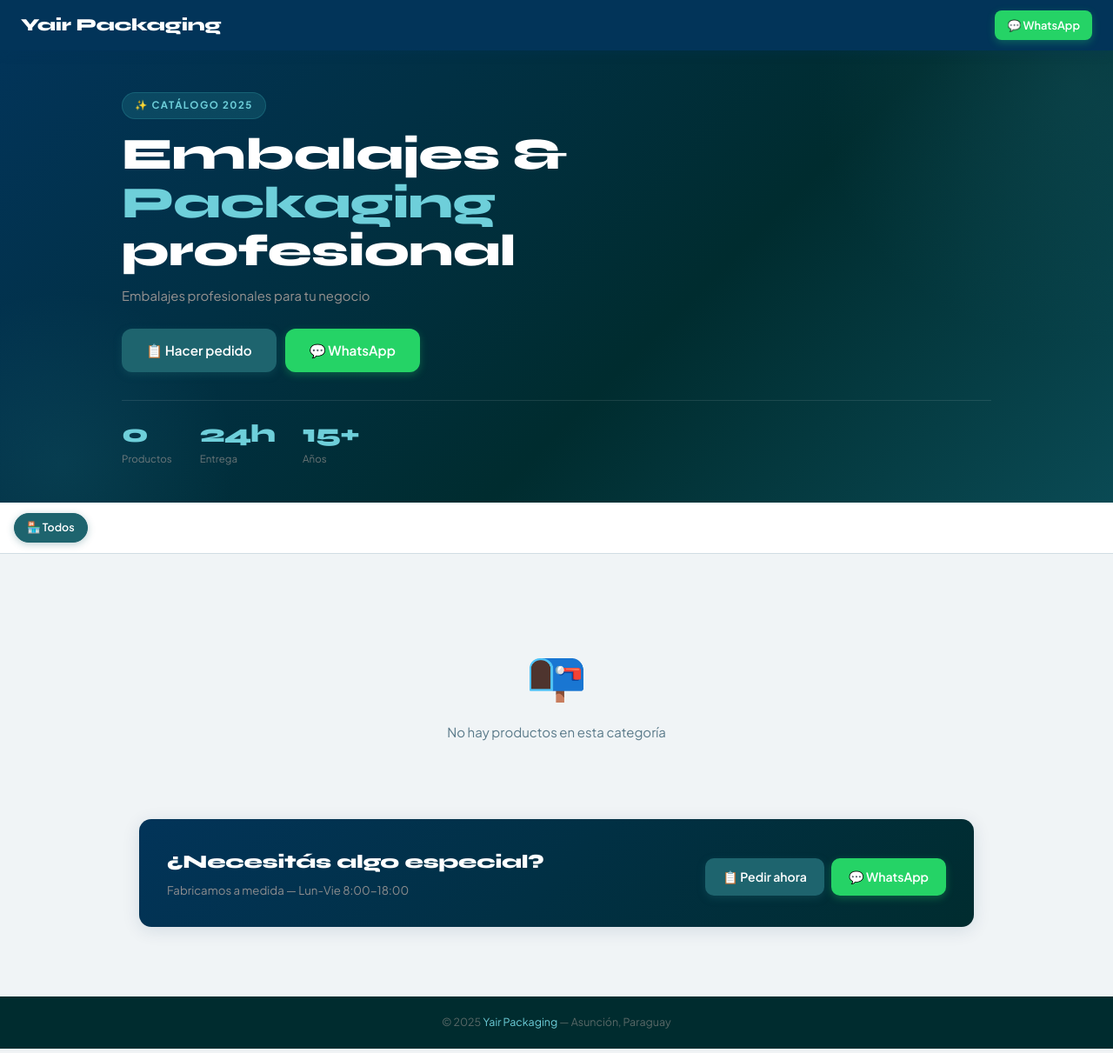
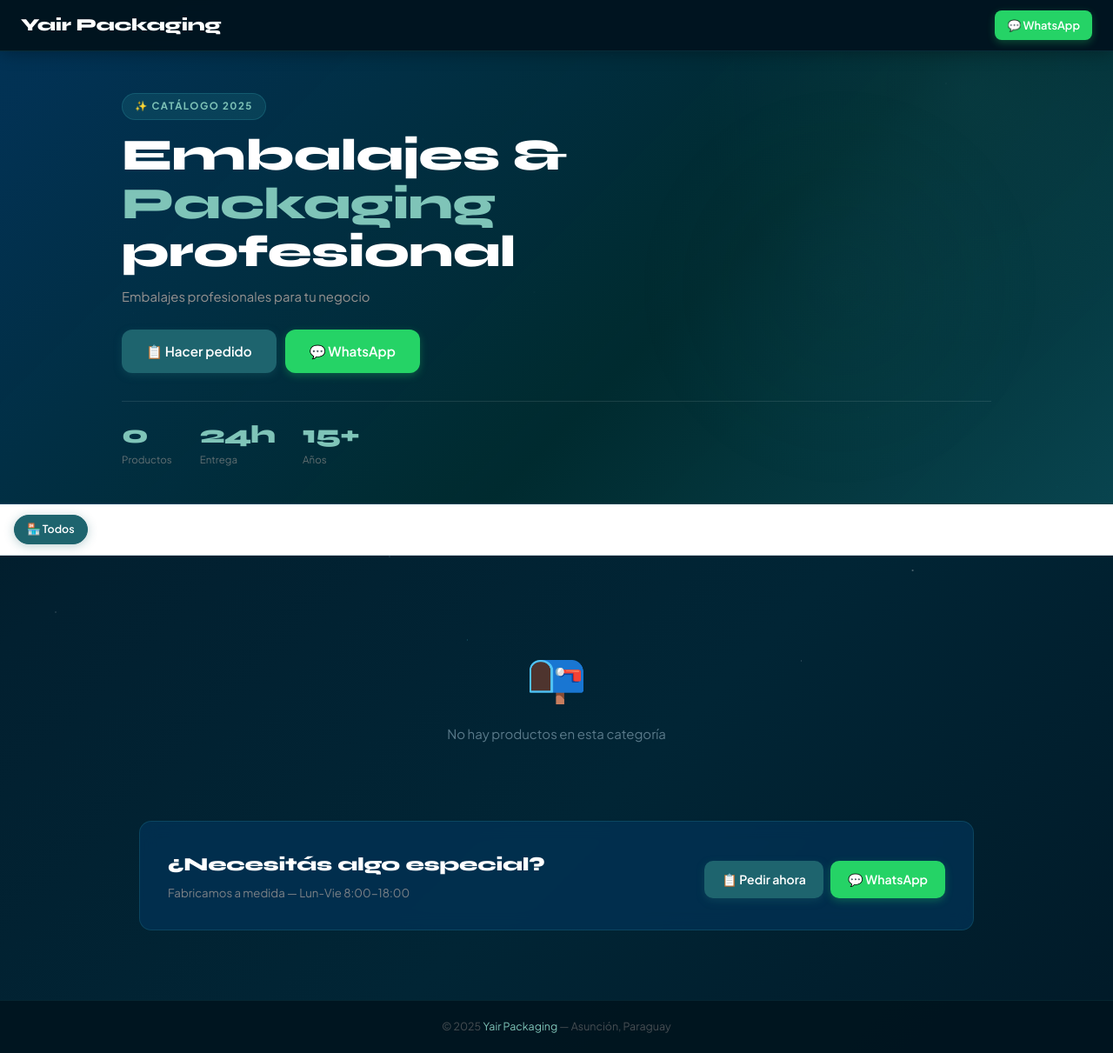
Before and after one commit to Tativall/yair-packaging, a PHP site: page / in a window 1280 px wide. Shown: the whole page at 87% size. Run offline with PHP 8.4, Linux system fonts and the light colour scheme; data that the repository does not hold is empty.

Commit message:
Add files via upload

```diff
--- a/assets/css/style.css
+++ b/assets/css/style.css
@@ -1,6 +1,6 @@
 /* =====================================================
-   YAIR PACKAGING — Verde Celestial Theme
-   Responsive: Mobile + Desktop
+   YAIR PACKAGING — Verde Celestial + Fondo Galaxia
+   Tarjetas blancas flotando sobre fondo oscuro
    ===================================================== */
 @import url('https://fonts.googleapis.com/css2?family=Plus+Jakarta+Sans:wght@400;500;600;700;800&family=Syne:wght@700;800&display=swap');
 
@@ -12,8 +12,9 @@
   --accent2:   #2a8a97;
   --accent3:   #002C2F;
   --taupe:     #B2A59F;
+  --bg-dark:   #011520;
+  --bg-dark2:  #022030;
   --bg:        #f0f4f6;
-  --bg2:       #e6ecef;
   --card:      #ffffff;
   --text:      #021f38;
   --muted:     #5a7a8a;
@@ -23,14 +24,15 @@
   --font:      'Plus Jakarta Sans', sans-serif;
   --font-head: 'Syne', sans-serif;
   --radius:    14px;
-  --radius-sm: 8px;
   --shadow:    0 1px 4px rgba(2,52,89,.08);
   --shadow-md: 0 4px 20px rgba(2,52,89,.12);
   --shadow-lg: 0 12px 40px rgba(2,52,89,.18);
+  --shadow-float: 0 8px 30px rgba(0,0,0,.35), 0 2px 8px rgba(0,0,0,.2);
+  --shadow-float-hover: 0 20px 50px rgba(0,0,0,.45), 0 0 25px rgba(30,100,110,.25);
 }
 
 html{scroll-behavior:smooth}
-body{font-family:var(--font);background:var(--bg);color:var(--text);min-height:100vh;line-height:1.6;font-size:15px}
+body{font-family:var(--font);background:var(--bg-dark);color:var(--text);min-height:100vh;line-height:1.6;font-size:15px}
 
 /* ===== BUTTONS ===== */
 .btn{display:inline-flex;align-items:center;justify-content:center;gap:7px;padding:10px 20px;border:none;border-radius:10px;font-family:var(--font);font-weight:600;font-size:.88rem;cursor:pointer;transition:all .2s;text-decoration:none;white-space:nowrap;user-select:none}
@@ -40,7 +42,7 @@ body{font-family:var(--font);background:var(--bg);color:var(--text);min-height:1
 .btn-block{width:100%}
 .btn-accent{background:var(--accent);color:#fff;box-shadow:0 3px 10px rgba(30,100,110,.35)}
 .btn-accent:hover{background:#185a63}
-.btn-primary{background:var(--primary);color:#fff;box-shadow:0 3px 10px rgba(2,52,89,.3)}
+.btn-primary{background:var(--primary);color:#fff}
 .btn-primary:hover{background:var(--primary2)}
 .btn-green{background:var(--green);color:#fff}
 .btn-red{background:var(--red);color:#fff}
@@ -76,7 +78,7 @@ body{font-family:var(--font);background:var(--bg);color:var(--text);min-height:1
 .badge-cancelado{background:#fef2f2;color:#dc2626}
 
 /* ===== TOPBAR ===== */
-.topbar{background:var(--primary);padding:.75rem 1.5rem;display:flex;align-items:center;justify-content:space-between;position:sticky;top:0;z-index:200;box-shadow:0 2px 12px rgba(2,52,89,.3)}
+.topbar{background:rgba(1,21,32,.95);backdrop-filter:blur(10px);padding:.75rem 1.5rem;display:flex;align-items:center;justify-content:space-between;position:sticky;top:0;z-index:200;border-bottom:1px solid rgba(42,138,151,.2);box-shadow:0 2px 20px rgba(0,0,0,.3)}
 .topbar-logo{font-family:var(--font-head);font-size:1.25rem;font-weight:800;color:#fff;text-decoration:none;letter-spacing:-.3px}
 .topbar-logo span{color:#2a8a97}
 .topbar-actions{display:flex;gap:8px;align-items:center}
@@ -94,14 +96,13 @@ body{font-family:var(--font);background:var(--bg);color:var(--text);min-height:1
 @keyframes slideIn{from{transform:translateX(120%);opacity:0}to{transform:translateX(0);opacity:1}}
 
 /* ===== MODAL ===== */
-.overlay{display:none;position:fixed;inset:0;background:rgba(0,20,30,.65);z-index:500;align-items:flex-end;justify-content:center;padding:0;backdrop-filter:blur(6px)}
+.overlay{display:none;position:fixed;inset:0;background:rgba(0,10,20,.75);z-index:500;align-items:flex-end;justify-content:center;padding:0;backdrop-filter:blur(8px)}
 .overlay.open{display:flex}
 .modal{background:#fff;border-radius:22px 22px 0 0;width:100%;max-width:560px;max-height:93vh;overflow-y:auto;padding:1.5rem 1.25rem 2rem;position:relative;animation:slideUp .3s cubic-bezier(.32,1,.23,1)}
 @keyframes slideUp{from{transform:translateY(100%)}to{transform:translateY(0)}}
 .modal-handle{width:40px;height:4px;background:var(--border);border-radius:2px;margin:0 auto 1.25rem}
-.modal-close{position:absolute;top:.85rem;right:1rem;background:var(--bg);border:none;width:34px;height:34px;border-radius:50%;font-size:1.1rem;cursor:pointer;color:var(--muted);display:flex;align-items:center;justify-content:center;transition:background .2s}
-.modal-close:hover{background:var(--border)}
-.modal h3{font-family:var(--font-head);font-size:1.35rem;font-weight:800;margin-bottom:.25rem;letter-spacing:-.3px}
+.modal-close{position:absolute;top:.85rem;right:1rem;background:var(--bg);border:none;width:34px;height:34px;border-radius:50%;font-size:1.1rem;cursor:pointer;color:var(--muted);display:flex;align-items:center;justify-content:center}
+.modal h3{font-family:var(--font-head);font-size:1.35rem;font-weight:800;margin-bottom:.25rem;letter-spacing:-.3px;color:var(--text)}
 .modal .modal-sub{font-size:.85rem;color:var(--muted);margin-bottom:1.25rem}
 .modal-footer{display:flex;gap:10px;margin-top:1.5rem;padding-top:1rem;border-top:1px solid var(--border)}
 
@@ -114,9 +115,9 @@ body{font-family:var(--font);background:var(--bg);color:var(--text);min-height:1
 /* ===== ADMIN LAYOUT ===== */
 .admin-layout{display:grid;grid-template-columns:250px 1fr;min-height:calc(100vh - 50px)}
 .sidebar{background:linear-gradient(180deg,var(--primary) 0%,var(--accent3) 100%);padding:1.5rem 0;min-height:100%}
-.sidebar-section{padding:.4rem 1.25rem;font-size:.65rem;font-weight:700;letter-spacing:2px;color:rgba(178,165,159,0.6);text-transform:uppercase;margin-top:1.25rem}
-.sidebar-item{display:flex;align-items:center;gap:10px;padding:.8rem 1.25rem;color:rgba(255,255,255,0.6);font-size:.88rem;font-weight:500;text-decoration:none;border-left:3px solid transparent;transition:all .2s}
-.sidebar-item:hover{background:rgba(255,255,255,0.08);color:#fff}
+.sidebar-section{padding:.4rem 1.25rem;font-size:.65rem;font-weight:700;letter-spacing:2px;color:rgba(178,165,159,.6);text-transform:uppercase;margin-top:1.25rem}
+.sidebar-item{display:flex;align-items:center;gap:10px;padding:.8rem 1.25rem;color:rgba(255,255,255,.6);font-size:.88rem;font-weight:500;text-decoration:none;border-left:3px solid transparent;transition:all .2s}
+.sidebar-item:hover{background:rgba(255,255,255,.08);color:#fff}
 .sidebar-item.active{background:rgba(30,100,110,.3);color:#2a8a97;border-left-color:var(--accent2)}
 .sidebar-item .icon{font-size:1rem;width:22px;text-align:center}
 .sidebar-badge{margin-left:auto;background:var(--accent);color:#fff;font-size:.65rem;font-weight:700;padding:2px 7px;border-radius:10px}
@@ -149,7 +150,7 @@ body{font-family:var(--font);background:var(--bg);color:var(--text);min-height:1
 
 /* ===== CAT CARDS ===== */
 .cat-grid{display:grid;grid-template-columns:repeat(auto-fill,minmax(200px,1fr));gap:1rem;margin-bottom:1.5rem}
-.cat-card{background:#fff;border:1.5px solid var(--border);border-radius:var(--radius);padding:1.25rem;display:flex;align-items:center;gap:12px;transition:all .2s;position:relative;box-shadow:var(--shadow)}
+.cat-card{background:#fff;border:1.5px solid var(--border);border-radius:var(--radius);padding:1.25rem;display:flex;align-items:center;gap:12px;transition:all .2s;box-shadow:var(--shadow)}
 .cat-card:hover{border-color:var(--accent);box-shadow:var(--shadow-md)}
 .cat-icon{width:52px;height:52px;border-radius:12px;display:flex;align-items:center;justify-content:center;font-size:1.6rem;flex-shrink:0}
 .cat-name{font-weight:700;font-size:1rem;margin-bottom:2px;color:var(--primary)}
@@ -170,40 +171,81 @@ tr:hover td{background:#f8fbfc}
 .td-img img{width:100%;height:100%;object-fit:cover}
 .td-actions{display:flex;gap:6px}
 
-/* ===== CATALOG PUBLIC ===== */
-.hero{background:linear-gradient(135deg,var(--primary) 0%,var(--accent3) 60%,#0a4a54 100%);padding:3rem 1.5rem 2.5rem;position:relative;overflow:hidden}
-.hero::before{content:'';position:absolute;top:-50%;right:-20%;width:600px;height:600px;background:radial-gradient(circle,rgba(30,100,110,.25) 0%,transparent 70%);pointer-events:none}
-.hero::after{content:'';position:absolute;bottom:-30%;left:-10%;width:400px;height:400px;background:radial-gradient(circle,rgba(42,138,151,.15) 0%,transparent 70%);pointer-events:none}
+/* ===== CATALOG PUBLIC — FONDO GALAXIA ===== */
+.catalog-bg{
+  min-height:100vh;
+  background:linear-gradient(135deg,#011520 0%,#022030 30%,#012535 65%,#011a28 100%);
+  position:relative;
+}
+.catalog-bg::before{
+  content:'';
+  position:fixed;
+  inset:0;
+  background-image:
+    radial-gradient(1px 1px at 8% 15%,  rgba(42,138,151,.9) 0%,transparent 100%),
+    radial-gradient(1px 1px at 22% 5%,  rgba(255,255,255,.5) 0%,transparent 100%),
+    radial-gradient(1.5px 1.5px at 38% 20%,rgba(42,138,151,.7) 0%,transparent 100%),
+    radial-gradient(1px 1px at 55% 8%,  rgba(255,255,255,.4) 0%,transparent 100%),
+    radial-gradient(1px 1px at 70% 18%, rgba(42,138,151,.8) 0%,transparent 100%),
+    radial-gradient(1.5px 1.5px at 85% 12%,rgba(255,255,255,.5) 0%,transparent 100%),
+    radial-gradient(1px 1px at 92% 35%, rgba(42,138,151,.6) 0%,transparent 100%),
+    radial-gradient(1px 1px at 12% 45%, rgba(255,255,255,.35) 0%,transparent 100%),
+    radial-gradient(1px 1px at 30% 55%, rgba(42,138,151,.5) 0%,transparent 100%),
+    radial-gradient(1.5px 1.5px at 48% 42%,rgba(255,255,255,.3) 0%,transparent 100%),
+    radial-gradient(1px 1px at 65% 50%, rgba(42,138,151,.6) 0%,transparent 100%),
+    radial-gradient(1px 1px at 78% 60%, rgba(255,255,255,.4) 0%,transparent 100%),
+    radial-gradient(2px 2px at 15% 72%,  rgba(30,100,110,.5) 0%,transparent 100%),
+    radial-gradient(1px 1px at 35% 80%, rgba(255,255,255,.3) 0%,transparent 100%),
+    radial-gradient(1px 1px at 58% 75%, rgba(42,138,151,.7) 0%,transparent 100%),
+    radial-gradient(1.5px 1.5px at 82% 82%,rgba(255,255,255,.4) 0%,transparent 100%),
+    radial-gradient(1px 1px at 95% 70%, rgba(42,138,151,.5) 0%,transparent 100%),
+    radial-gradient(1px 1px at 5% 88%,  rgba(255,255,255,.35) 0%,transparent 100%),
+    radial-gradient(1px 1px at 42% 92%, rgba(42,138,151,.6) 0%,transparent 100%),
+    radial-gradient(1px 1px at 72% 95%, rgba(255,255,255,.3) 0%,transparent 100%);
+  pointer-events:none;
+  z-index:0;
+}
+.catalog-bg::after{
+  content:'';
+  position:fixed;
+  top:10%;right:5%;
+  width:500px;height:500px;
+  background:radial-gradient(circle,rgba(30,100,110,.1) 0%,transparent 65%);
+  pointer-events:none;
+  z-index:0;
+}
+
+/* HERO */
+.hero{background:linear-gradient(135deg,rgba(2,52,89,.95) 0%,rgba(0,44,47,.9) 60%,rgba(10,74,84,.85) 100%);padding:3rem 1.5rem 2.5rem;position:relative;overflow:hidden;border-bottom:1px solid rgba(42,138,151,.2)}
+.hero::before{content:'';position:absolute;top:-50%;right:-10%;width:600px;height:600px;background:radial-gradient(circle,rgba(30,100,110,.2) 0%,transparent 70%);pointer-events:none}
 .hero-inner{max-width:1000px;margin:0 auto;position:relative;z-index:1}
-.hero-badge{display:inline-flex;align-items:center;gap:6px;background:rgba(42,138,151,.25);color:#6ecfda;font-size:.72rem;font-weight:700;letter-spacing:1.5px;text-transform:uppercase;padding:5px 14px;border-radius:20px;margin-bottom:.85rem;border:1px solid rgba(42,138,151,.4)}
+.hero-badge{display:inline-flex;align-items:center;gap:6px;background:rgba(42,138,151,.2);color:#7fc4b8;font-size:.72rem;font-weight:700;letter-spacing:1.5px;text-transform:uppercase;padding:5px 14px;border-radius:20px;margin-bottom:.85rem;border:1px solid rgba(42,138,151,.35)}
 .hero h1{font-family:var(--font-head);font-size:clamp(1.9rem,5vw,3.2rem);font-weight:800;color:#fff;line-height:1.08;margin-bottom:.7rem;letter-spacing:-.5px}
-.hero h1 span{color:#6ecfda}
-.hero p{color:rgba(178,165,159,0.85);font-size:.93rem;max-width:480px;margin-bottom:1.6rem;line-height:1.65}
+.hero h1 span{color:#7fc4b8}
+.hero p{color:rgba(178,165,159,.85);font-size:.93rem;max-width:480px;margin-bottom:1.6rem;line-height:1.65}
 .hero-actions{display:flex;gap:10px;flex-wrap:wrap}
-.hero-stats{display:flex;gap:2rem;margin-top:2rem;padding-top:1.5rem;border-top:1px solid rgba(255,255,255,0.1);flex-wrap:wrap}
-.hero-stat strong{display:block;font-family:var(--font-head);font-size:1.8rem;font-weight:800;color:#6ecfda;line-height:1;letter-spacing:-1px}
-.hero-stat span{font-size:.72rem;color:rgba(178,165,159,0.6)}
+.hero-stats{display:flex;gap:2rem;margin-top:2rem;padding-top:1.5rem;border-top:1px solid rgba(255,255,255,.1);flex-wrap:wrap}
+.hero-stat strong{display:block;font-family:var(--font-head);font-size:1.8rem;font-weight:800;color:#7fc4b8;line-height:1;letter-spacing:-1px}
+.hero-stat span{font-size:.72rem;color:rgba(178,165,159,.55)}
 
-.catnav{background:#fff;border-bottom:1px solid var(--border);position:sticky;top:50px;z-index:150;box-shadow:0 2px 8px rgba(2,52,89,.06)}
-.catnav-inner{max-width:1000px;margin:0 auto;padding:0 1rem;display:flex;overflow-x:auto;-webkit-overflow-scrolling:touch;scrollbar-width:none}
-.catnav-inner::-webkit-scrollbar{display:none}
-.catnav-btn{padding:.8rem 1.1rem;font-family:var(--font);font-weight:600;font-size:.83rem;color:var(--muted);background:none;border:none;border-bottom:2.5px solid transparent;cursor:pointer;white-space:nowrap;transition:all .2s}
-.catnav-btn.active{color:var(--accent);border-bottom-color:var(--accent)}
+/* FILTER CHIPS */
+.filter-chips{display:flex;gap:7px;padding:.85rem 1rem;overflow-x:auto;-webkit-overflow-scrolling:touch;scrollbar-width:none;background:rgba(1,21,32,.8);backdrop-filter:blur(10px);border-bottom:1px solid rgba(42,138,151,.15);position:sticky;top:50px;z-index:150}
+.filter-chips::-webkit-scrollbar{display:none}
+.chip{display:inline-flex;align-items:center;gap:5px;padding:6px 15px;border-radius:20px;font-size:.78rem;font-weight:600;white-space:nowrap;cursor:pointer;border:1px solid rgba(42,138,151,.3);background:rgba(30,100,110,.15);color:rgba(178,165,159,.8);transition:all .2s;flex-shrink:0}
+.chip.active{background:rgba(30,100,110,.55);border-color:rgba(42,138,151,.8);color:#7fc4b8;box-shadow:0 2px 12px rgba(30,100,110,.3)}
 
-.filter-chips{display:flex;gap:7px;padding:.85rem 1rem;overflow-x:auto;-webkit-overflow-scrolling:touch;scrollbar-width:none;background:#fff;border-bottom:1px solid var(--border)}
-.filter-chips::-webkit-scrollbar{display:none}
-.chip{display:inline-flex;align-items:center;gap:5px;padding:6px 15px;border-radius:20px;font-size:.78rem;font-weight:600;white-space:nowrap;cursor:pointer;border:1.5px solid var(--border);background:#fff;color:var(--muted);transition:all .2s;flex-shrink:0}
-.chip.active{background:var(--accent);border-color:var(--accent);color:#fff;box-shadow:0 2px 8px rgba(30,100,110,.3)}
+/* CATALOG WRAP */
+.catalog-wrap{max-width:1000px;margin:0 auto;padding:1.75rem 1.25rem 5rem;position:relative;z-index:1}
 
-.catalog-wrap{max-width:1000px;margin:0 auto;padding:1.75rem 1.25rem 5rem}
-.section-header{display:flex;align-items:center;gap:12px;margin-bottom:1.1rem;padding-bottom:.85rem;border-bottom:2px solid var(--border)}
+.section-header{display:flex;align-items:center;gap:12px;margin-bottom:1.1rem;padding-bottom:.85rem;border-bottom:1px solid rgba(42,138,151,.2)}
 .section-icon{width:42px;height:42px;border-radius:11px;display:flex;align-items:center;justify-content:center;font-size:1.25rem;flex-shrink:0}
-.section-title{font-family:var(--font-head);font-size:1.3rem;font-weight:800;letter-spacing:-.3px;color:var(--primary)}
-.section-sub{font-size:.75rem;color:var(--muted);margin-top:1px}
+.section-title{font-family:var(--font-head);font-size:1.3rem;font-weight:800;letter-spacing:-.3px;color:#fff}
+.section-sub{font-size:.75rem;color:rgba(178,165,159,.6);margin-top:1px}
 
+/* PRODUCT CARDS — blancas flotando */
 .product-grid{display:grid;grid-template-columns:repeat(auto-fill,minmax(165px,1fr));gap:.9rem;margin-bottom:2.5rem}
-.product-card{background:var(--card);border:1px solid var(--border);border-radius:var(--radius);overflow:hidden;transition:all .2s;cursor:pointer;box-shadow:var(--shadow)}
-.product-card:hover{transform:translateY(-3px);box-shadow:var(--shadow-md);border-color:var(--accent)}
+.product-card{background:#ffffff;border-radius:var(--radius);overflow:hidden;transition:all .25s;cursor:pointer;box-shadow:var(--shadow-float);border:none}
+.product-card:hover{transform:translateY(-6px);box-shadow:var(--shadow-float-hover)}
 .product-card:active{transform:scale(.98)}
 .product-img{width:100%;height:145px;display:flex;align-items:center;justify-content:center;font-size:3rem;position:relative;overflow:hidden}
 .emoji-fallback{position:relative;z-index:1}
@@ -216,28 +258,31 @@ tr:hover td{background:#f8fbfc}
 .product-name{font-size:.95rem;font-weight:700;margin-bottom:4px;line-height:1.25;letter-spacing:-.2px;color:var(--primary)}
 .product-desc{font-size:.75rem;color:var(--muted);line-height:1.45;margin-bottom:7px;display:-webkit-box;-webkit-line-clamp:2;-webkit-box-orient:vertical;overflow:hidden}
 .product-sizes{display:flex;flex-wrap:wrap;gap:3px;margin-bottom:8px}
-.size-tag{background:var(--bg);border:1px solid var(--border);font-size:.65rem;font-weight:600;color:var(--muted);padding:2px 7px;border-radius:5px}
-.product-footer{display:flex;align-items:center;justify-content:space-between;padding-top:8px;border-top:1px solid var(--border)}
+.size-tag{background:#f0f4f6;border:1px solid var(--border);font-size:.65rem;font-weight:600;color:var(--muted);padding:2px 7px;border-radius:5px}
+.product-footer{display:flex;align-items:center;justify-content:space-between;padding-top:8px;border-top:1px solid #eaf2f0}
 .price{font-family:var(--font-head);font-size:1.05rem;font-weight:800;color:var(--accent);letter-spacing:-.3px}
 .price small{font-size:.65rem;color:var(--muted);font-weight:400;font-family:var(--font)}
 .price-label{font-size:.65rem;color:var(--muted)}
 
-.contact-strip{background:linear-gradient(135deg,var(--primary),var(--accent3));border-radius:var(--radius);padding:2rem;display:flex;align-items:center;justify-content:space-between;gap:1rem;flex-wrap:wrap;margin-top:1.5rem;box-shadow:var(--shadow-md)}
+/* CONTACT STRIP */
+.contact-strip{background:rgba(2,52,89,.7);backdrop-filter:blur(10px);border:1px solid rgba(42,138,151,.25);border-radius:var(--radius);padding:2rem;display:flex;align-items:center;justify-content:space-between;gap:1rem;flex-wrap:wrap;margin-top:1.5rem}
 .contact-strip h2{font-family:var(--font-head);font-size:1.35rem;font-weight:800;color:#fff;margin-bottom:4px;letter-spacing:-.3px}
-.contact-strip p{color:rgba(178,165,159,.8);font-size:.83rem}
+.contact-strip p{color:rgba(178,165,159,.7);font-size:.83rem}
 
-/* ===== MOBILE BOTTOM NAV ===== */
-.mobile-nav{display:none;background:linear-gradient(0deg,var(--accent3),var(--primary));padding:.4rem .5rem calc(.4rem + env(safe-area-inset-bottom));position:fixed;bottom:0;left:0;right:0;z-index:300;gap:0;border-top:1px solid rgba(255,255,255,.08)}
-.mobile-nav-item{flex:1;display:flex;flex-direction:column;align-items:center;gap:3px;padding:.45rem;color:rgba(178,165,159,.6);font-size:.6rem;font-weight:600;cursor:pointer;border-radius:8px;text-decoration:none;transition:all .2s;position:relative}
-.mobile-nav-item.active{color:#6ecfda}
+/* MOBILE BOTTOM NAV */
+.mobile-nav{display:none;background:rgba(1,21,32,.95);backdrop-filter:blur(15px);padding:.4rem .5rem calc(.4rem + env(safe-area-inset-bottom));position:fixed;bottom:0;left:0;right:0;z-index:300;gap:0;border-top:1px solid rgba(42,138,151,.2)}
+.mobile-nav-item{flex:1;display:flex;flex-direction:column;align-items:center;gap:3px;padding:.45rem;color:rgba(178,165,159,.5);font-size:.6rem;font-weight:600;cursor:pointer;border-radius:8px;text-decoration:none;transition:all .2s;position:relative}
+.mobile-nav-item.active{color:#7fc4b8}
 .mobile-nav-item .icon{font-size:1.35rem;line-height:1}
 .mobile-nav-badge{position:absolute;top:1px;right:calc(50% - 20px);background:var(--accent);color:#fff;font-size:.55rem;font-weight:700;padding:1px 5px;border-radius:10px;min-width:16px;text-align:center}
 
-/* ===== ORDERS ===== */
-.order-card{background:#fff;border:1px solid var(--border);border-radius:var(--radius);padding:1.25rem;margin-bottom:1rem;box-shadow:var(--shadow);transition:box-shadow .2s}
-.order-card:hover{box-shadow:var(--shadow-md)}
+/* ORDER CARDS */
+.order-card{background:#fff;border:1px solid var(--border);border-radius:var(--radius);padding:1.25rem;margin-bottom:1rem;box-shadow:var(--shadow)}
 
-/* ===== RESPONSIVE ===== */
+footer{background:rgba(0,20,30,.9);color:rgba(178,165,159,.4);text-align:center;padding:1.25rem;font-size:.78rem;border-top:1px solid rgba(42,138,151,.15);position:relative;z-index:1}
+footer span{color:#7fc4b8}
+
+/* RESPONSIVE */
 @media(max-width:900px){
   .admin-layout{grid-template-columns:1fr;padding-bottom:72px}
   .sidebar{display:none}
@@ -259,6 +304,3 @@ tr:hover td{background:#f8fbfc}
   .product-grid{grid-template-columns:1fr 1fr}
   .hero h1{font-size:1.7rem}
 }
-
-footer{background:var(--accent3);color:rgba(178,165,159,.5);text-align:center;padding:1.25rem;font-size:.78rem;margin-top:0}
-footer span{color:#6ecfda}
--- a/index.php
+++ b/index.php
@@ -30,6 +30,7 @@ $totalProds = count(supabase('GET','productos?select=id&activo=eq.true'));
 </style>
 </head>
 <body>
+<div class="catalog-bg">
 
 <!-- TOPBAR -->
 <div class="topbar">
@@ -291,5 +292,6 @@ function showToast(msg,type='success'){
 document.querySelectorAll('.overlay').forEach(ov=>ov.addEventListener('click',e=>{if(e.target===ov)ov.classList.remove('open')}));
 loadProducts();
 </script>
+</div>
 </body>
 </html>
```
